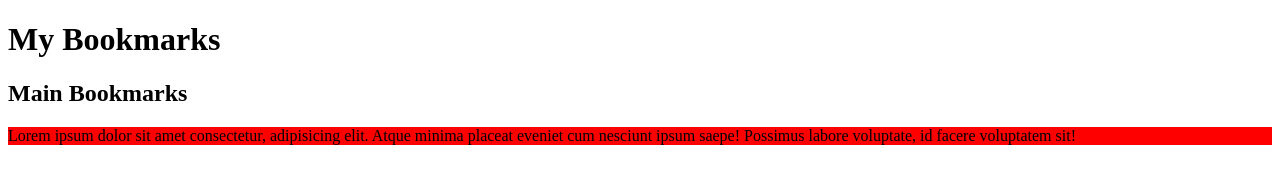
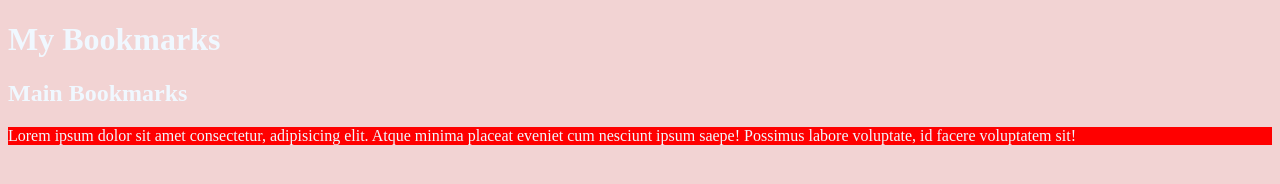
Before and after one commit to sshreya09-09/html-basics, a plain HTML site: page index.html in a window 1280 px wide. Drawn offline with Linux system fonts and the light colour scheme.

Commit message:
bookmark_manager

```diff
--- a/index.html
+++ b/index.html
@@ -4,6 +4,7 @@
     <meta charset="UTF-8">
     <meta name="viewport" content="width=device-width, initial-scale=1.0">
     <title>My BookMarks - Code With Harry</title>
+    <link rel = "stylesheet" href = "style.css">
 </head>
 <body>
     <h1>My Bookmarks</h1>
--- a/style.css
+++ b/style.css
@@ -1,4 +1,4 @@
 body{
-    background-color:red;
+    background-color:rgba(185, 15, 15, 0.181);
     color:aliceblue;
 }
```
Also changed, not shown: 1 other file.
